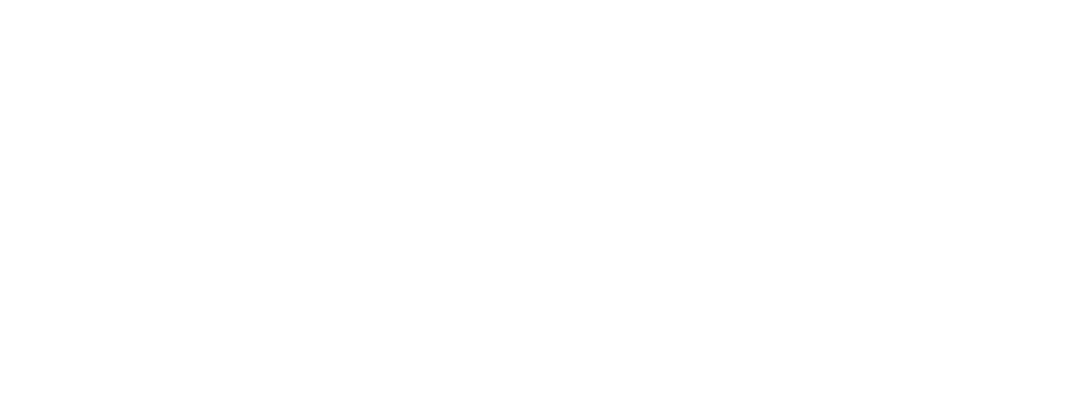
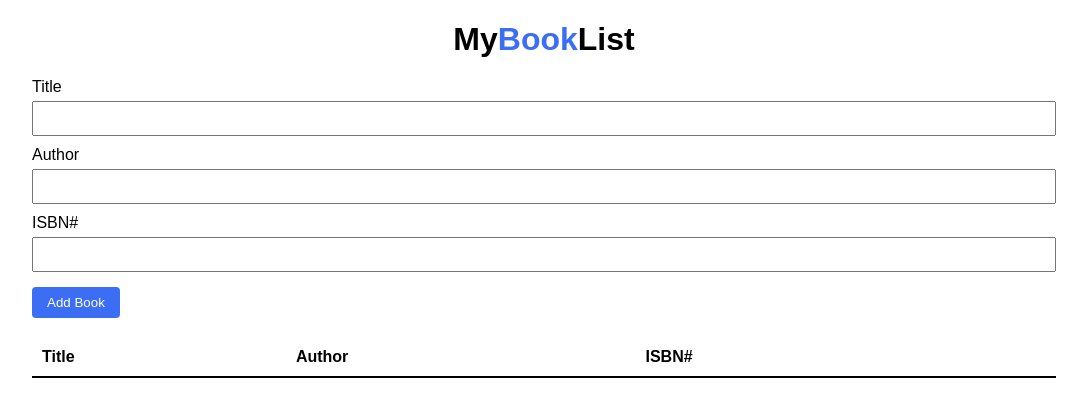
Before and after one commit to acciojob/book-list-DeepHiwase, a website: page main.html in a window 1280 px wide. Shown: the whole page, without its empty margins (96-1183 px from the left). Drawn offline with Linux system fonts and the light colour scheme.

Commit message:
created a submission

```diff
--- a/main.html
+++ b/main.html
@@ -7,6 +7,33 @@
 </head>
 
 <body>
+	 <h1>My<span>Book</span>List</h1>
+
+  <div class="form-group">
+    <label>Title</label>
+    <input type="text" id="title" />
+
+    <label>Author</label>
+    <input type="text" id="author" />
+
+    <label>ISBN#</label>
+    <input type="text" id="isbn" />
+
+    <button id="submit">Add Book</button>
+  </div>
+
+  <table class="table table-striped">
+    <thead>
+      <tr>
+        <th>Title</th>
+        <th>Author</th>
+        <th>ISBN#</th>
+        <th></th>
+      </tr>
+    </thead>
+    <tbody id="book-list"></tbody>
+  </table>
+
 	<!-- the entire body must be written by student -->
     <script type="text/javascript" src="./script.js">
 </script>
--- a/script.js
+++ b/script.js
@@ -1 +1,37 @@
 //your JS code here. If required.
+document.getElementById("submit").addEventListener("click", addBook);
+
+function addBook(e) {
+  e.preventDefault();
+
+  const title = document.getElementById("title").value;
+  const author = document.getElementById("author").value;
+  const isbn = document.getElementById("isbn").value;
+
+  if (title === "" || author === "" || isbn === "") return;
+
+  const tbody = document.getElementById("book-list");
+
+  const tr = document.createElement("tr");
+
+  tr.innerHTML = `
+    <td>${title}</td>
+    <td>${author}</td>
+    <td>${isbn}</td>
+    <td><button class="delete">X</button></td>
+  `;
+
+  tbody.appendChild(tr);
+
+  document.getElementById("title").value = "";
+  document.getElementById("author").value = "";
+  document.getElementById("isbn").value = "";
+}
+
+document.getElementById("book-list").addEventListener("click", removeBook);
+
+function removeBook(e) {
+  if (e.target.classList.contains("delete")) {
+    e.target.parentElement.parentElement.remove();
+  }
+}
--- a/styles.css
+++ b/styles.css
@@ -1 +1,72 @@
 /*  your css code here. If applicable */
+* {
+  box-sizing: border-box;
+  font-family: Arial, sans-serif;
+}
+
+body {
+  width: 80%;
+  margin: auto;
+}
+
+h1 {
+  text-align: center;
+  margin-bottom: 20px;
+}
+
+h1 span {
+  color: #3b6ef5;
+}
+
+.form-group {
+  margin-bottom: 20px;
+}
+
+label {
+  display: block;
+  margin-top: 10px;
+}
+
+input {
+  width: 100%;
+  padding: 8px;
+  margin-top: 5px;
+}
+
+button {
+  margin-top: 15px;
+  padding: 8px 15px;
+  background-color: #3b6ef5;
+  color: white;
+  border: none;
+  border-radius: 4px;
+  cursor: pointer;
+}
+
+table {
+  width: 100%;
+  border-collapse: collapse;
+  margin-top: 20px;
+}
+
+thead {
+  border-bottom: 2px solid black;
+}
+
+td, th {
+  padding: 10px;
+  text-align: left;
+}
+
+.table-striped tbody tr:nth-child(even) {
+  background-color: #f2f2f2;
+}
+
+.delete {
+  background-color: red;
+  color: white;
+  border: none;
+  padding: 5px 8px;
+  cursor: pointer;
+  border-radius: 4px;
+}
```
